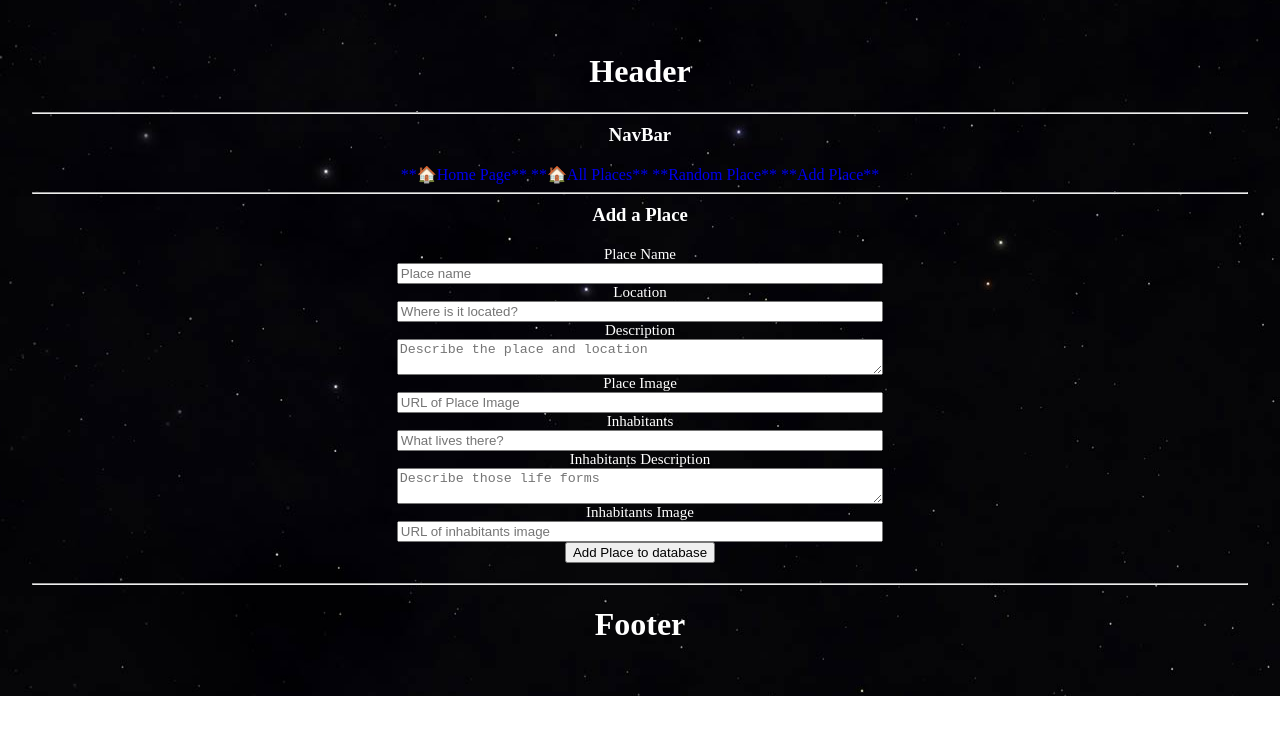
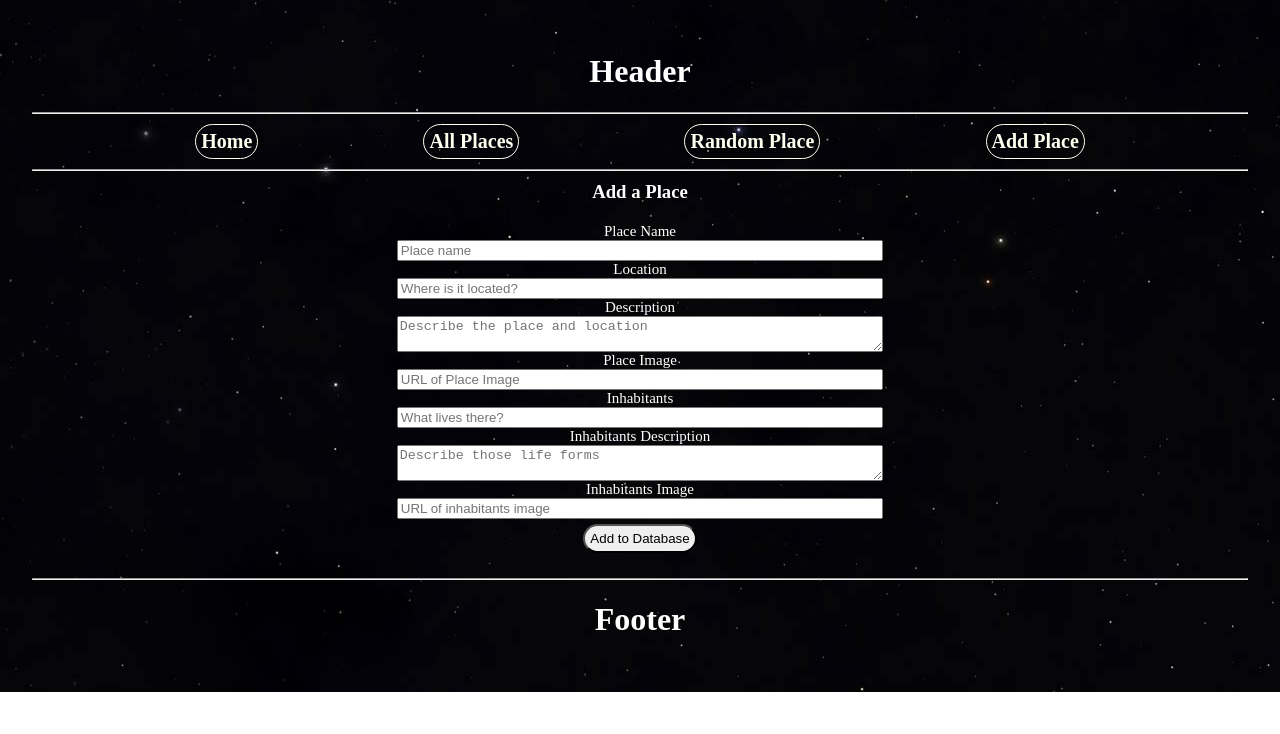
Before and after one commit to m02p02/react-json-project02, a React (Vite) app: page /places/add-place in a window 1280 px wide. Shown: the top 734 px of the page. Built offline with nearby package versions, Linux system fonts and the light colour scheme.

Commit message:
finished MVP, sorted out navigating and routing, nicely done

```diff
--- a/src/App.css
+++ b/src/App.css
@@ -49,6 +49,24 @@ Link {
   display: inline-block;
 }
 
+/* NavBar */
+.nav-container {
+  display: flex;
+  align-items: center;
+  justify-content: space-evenly;
+
+}
+
+.nav-btn {
+  border: 1px solid ivory;
+  margin: 2px;
+  padding: 5px;
+  font-size: 20px;
+  font-weight: bold;
+  color: ivory;
+  border-radius: 25px;
+}
+
 /* LocationDetailsPage */
 .place-container {
   border: 2px solid white;
@@ -60,8 +78,8 @@ Link {
   border-radius: 25px;
 }
 
-/* AddLocationsPage */
-.add-location-form {
+/* AddLocationsPage, EditPage*/
+.input-place-form {
   font-size: 15px;
   min-width: 40%;
 }
@@ -109,3 +127,10 @@ Link {
   max-width: 50%;
   border-radius: 25px;
 }
+
+/* submit buttons: LocationDetails, AddLocationsPage, EditPage */
+.submit-btn {
+  padding: 5px;
+  margin: 5px;
+  border-radius: 20px;
+}
--- a/src/components/NavBar.jsx
+++ b/src/components/NavBar.jsx
@@ -6,12 +6,11 @@ function NavBar(){
     return(
 
         <>
-            <h3>NavBar</h3>
             <nav className='nav-container'>
-                <Link to="/"> **🏠Home Page** </Link>
-                <Link to="/places/all-places"> **🏠All Places** </Link>
-                <Link to="/places/random-place"> **Random Place** </Link>
-                <Link to='/places/add-place'> **Add Place** </Link>
+                <Link to="/" className='nav-btn'>Home</Link>
+                <Link to="/places/all-places" className='nav-btn'>All Places</Link>
+                <Link to="/places/random-place" className='nav-btn'>Random Place</Link>
+                <Link to='/places/add-place' className='nav-btn'>Add Place</Link>
             </nav>
             <hr />
         </>
--- a/src/pages/AddLocationPage.jsx
+++ b/src/pages/AddLocationPage.jsx
@@ -36,7 +36,7 @@ function AddLocationPage(){
     return (
         <div>
             <h3>Add a Place</h3>
-            <form className='add-location-form' onSubmit={handleSubmit}>
+            <form className='input-place-form' onSubmit={handleSubmit}>
                 <label className='input-label'>
                     Place Name
                     <input
@@ -70,7 +70,7 @@ function AddLocationPage(){
                     onChange={(e) => { setDescription(e.target.value) }}
                     />
                 </label>
-                <label className='input-textarea'>
+                <label className='input-label'>
                     Place Image
                     <input
                     type="text"
@@ -103,7 +103,7 @@ function AddLocationPage(){
                     onChange={(e) => { setInhabitantsDescription(e.target.value) }}
                     />
                 </label>
-                <label className='input-textarea'>
+                <label className='input-label'>
                     Inhabitants Image
                     <input
                     type="text"
@@ -114,7 +114,7 @@ function AddLocationPage(){
                     onChange={(e) => { setInhabitantsImage(e.target.value) }}
                     />
                 </label>
-                <button type='submit'>Add Place to database</button>
+                <button className='submit-btn' type='submit'>Add to Database</button>
             </form>
 
         </div>
--- a/src/pages/EditPage.jsx
+++ b/src/pages/EditPage.jsx
@@ -50,7 +50,7 @@ function EditPage() {
     axios
       .put(`https://exo-app-rest-api.adaptable.app/places/${placeId}`, requestBody)
       .then((response) => {
-        navigate(`/places/${placeId}`);
+        navigate('/places/all-places');
       })
       .catch((error) => {
         console.log("error updating project");
@@ -61,8 +61,8 @@ function EditPage() {
   return (
     <div className="edit-page">
       <h3>This is Edit-Delete</h3>
-      <form onSubmit={handleFormSubmit}>
-        <label>
+      <form className='input-place-form' onSubmit={handleFormSubmit}>
+        <label className='input-label'>
           Place Name
           <input
             type="text"
@@ -75,7 +75,7 @@ function EditPage() {
             }}
           />
         </label>
-        <label>
+        <label className='input-label'>
           Location
           <input
             type="text"
@@ -88,9 +88,9 @@ function EditPage() {
             }}
           />
         </label>
-        <label>
+        <label className='input-textarea'>
           Description
-          <input
+          <textarea
             type="text"
             name="Description"
             placeholder="Please enter a description about your place"
@@ -101,7 +101,7 @@ function EditPage() {
             }}
           />
         </label>
-        <label>
+        <label className='input-label'>
           Place Image
           <input
             type="text"
@@ -112,7 +112,7 @@ function EditPage() {
             onChange={(e) => { setPlaceImage(e.target.value) }}
           />
         </label>
-        <label>
+        <label className='input-label'>
           Inhabitants
           <input
             type="text"
@@ -125,9 +125,9 @@ function EditPage() {
             }}
           />
         </label>
-        <label>
+        <label className='input-textarea'>
           Inhabitants Description
-          <input
+          <textarea
             type="text"
             name="Inhabitants description"
             placeholder="Please enter a inhabitants details of your place"
@@ -138,7 +138,7 @@ function EditPage() {
             }}
           />
         </label>
-        <label>
+        <label className='input-label'>
           Inhabitants Image
           <input
             type="text"
@@ -149,7 +149,7 @@ function EditPage() {
             onChange={(e) => { setInhabitantsImage(e.target.value) }}
           />
         </label>
-        <button type="submit">Update Place</button>
+        <button className='submit-btn' type="submit">Update</button>
       </form>
     </div>
   );
--- a/src/pages/LocationDetailsPage.jsx
+++ b/src/pages/LocationDetailsPage.jsx
@@ -52,8 +52,8 @@ function LocationDetailsPage(props) {
                         <img className='inhabitants-image' src={place.inhabitantsImage} />
                         <h3>Inhabitants: {place.inhabitants}</h3>
                         <h3>Description: {place.inhabitantsDescription}</h3>
-                        <button onClick={() => navigate(`/places/edit/${placeId}`)}>Edit</button>
-                        <button onClick={function() {deletePlace()}}>Delete</button>
+                        <button className='submit-btn' onClick={() => navigate(`/places/edit/${placeId}`)}>Edit</button>
+                        <button className='submit-btn' onClick={function() {deletePlace()}}>Delete</button>
                     </div>
                 )}
             </div>
```
